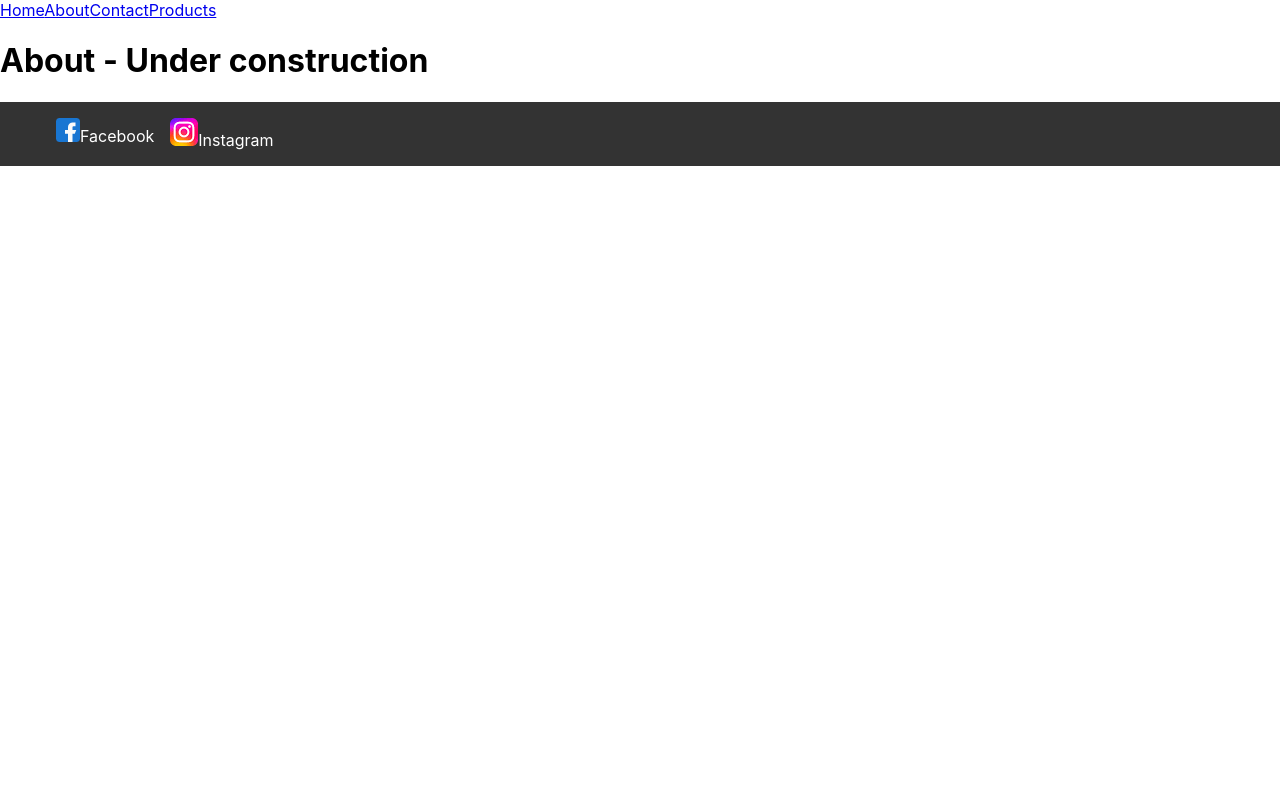
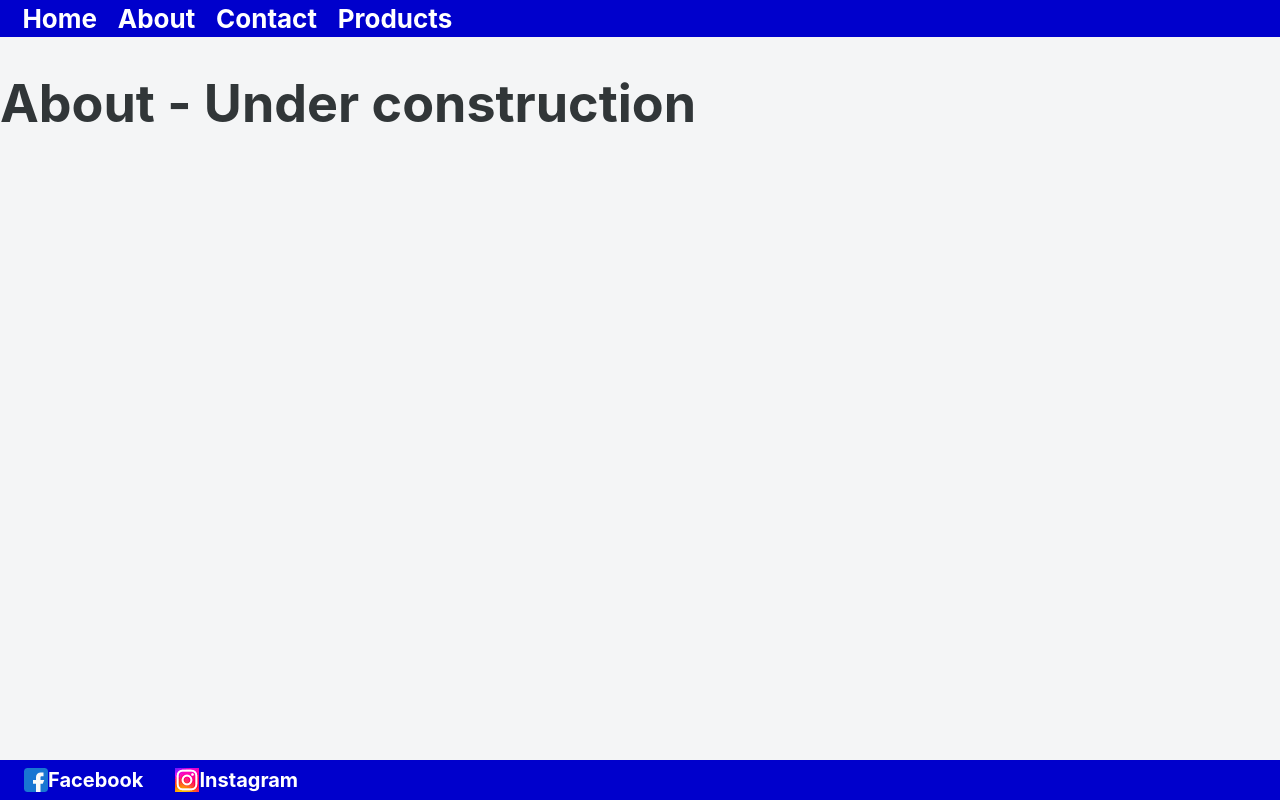
Before and after one commit to Henrik-Ehde/eblue, a React (Create React App) app: page /eblue/about in a window 1280 px wide. Built offline with nearby package versions, Linux system fonts and the light colour scheme; the HTML template or start-up script is replaced by a standard one.

Commit message:
Footer and navbar. Base style for the whole site

```diff
--- a/src/App.css
+++ b/src/App.css
@@ -1,38 +1,12 @@
-.App {
-  text-align: center;
-}
 
-.App-logo {
-  height: 40vmin;
-  pointer-events: none;
-}
-
-@media (prefers-reduced-motion: no-preference) {
-  .App-logo {
-    animation: App-logo-spin infinite 20s linear;
-  }
-}
-
-.App-header {
-  background-color: #282c34;
+#root {
   min-height: 100vh;
   display: flex;
   flex-direction: column;
-  align-items: center;
-  justify-content: center;
+  /* align-items: center; */
+  /* justify-content: center; */
   font-size: calc(10px + 2vmin);
-  color: white;
+
+  background-color: #F4F5F6;
+  color: #313638;
 }
-
-.App-link {
-  color: #61dafb;
-}
-
-@keyframes App-logo-spin {
-  from {
-    transform: rotate(0deg);
-  }
-  to {
-    transform: rotate(360deg);
-  }
-}
--- a/src/Components/Footer.css
+++ b/src/Components/Footer.css
@@ -1,22 +1,35 @@
 .Footer
 {
-
-    box-sizing: border-box;
-    background-color: #333;
-    display: flex;
-    align-items: center;
-    gap: 2rem;
+    margin-top: auto;
+    background-color: #0000cc;
     padding: 0 1rem;
 
     ul
     {
         list-style: none;
-        display:flex;
+        display: flex;
         gap: 1rem;
+
+        padding: 0;
+        margin: 0;
+    }
+
+    li
+    {
+        padding: 0.5rem
+    }
+
+    li:hover
+    {
+        background-color: blue;
     }
 
     a{
+        display: flex;
+        align-items: center;
+        font-size: 20px;
         color:white;
+        font-weight: bold;
         text-decoration: none;
     }
 }
--- /dev/null
+++ b/src/Components/Navbar.css
@@ -0,0 +1,20 @@
+nav
+{
+    background-color: #0000cc;
+    display: flex;
+    gap: 0.5rem;
+    padding: 0 1rem;
+
+    a
+    {
+        color: white;
+        font-weight: bold;
+        text-decoration: none;
+        padding: 0.2rem 0.4rem;
+    }
+
+    a:hover
+    {
+        background-color: blue;
+    }
+}
--- a/src/Components/Navbar.js
+++ b/src/Components/Navbar.js
@@ -1,3 +1,4 @@
+import './Navbar.css';
 import React from 'react';
 import { Link } from 'react-router-dom';
 // Ugly navbar - need styling
```
Also changed, not shown: src/Images/Instagram.png.
